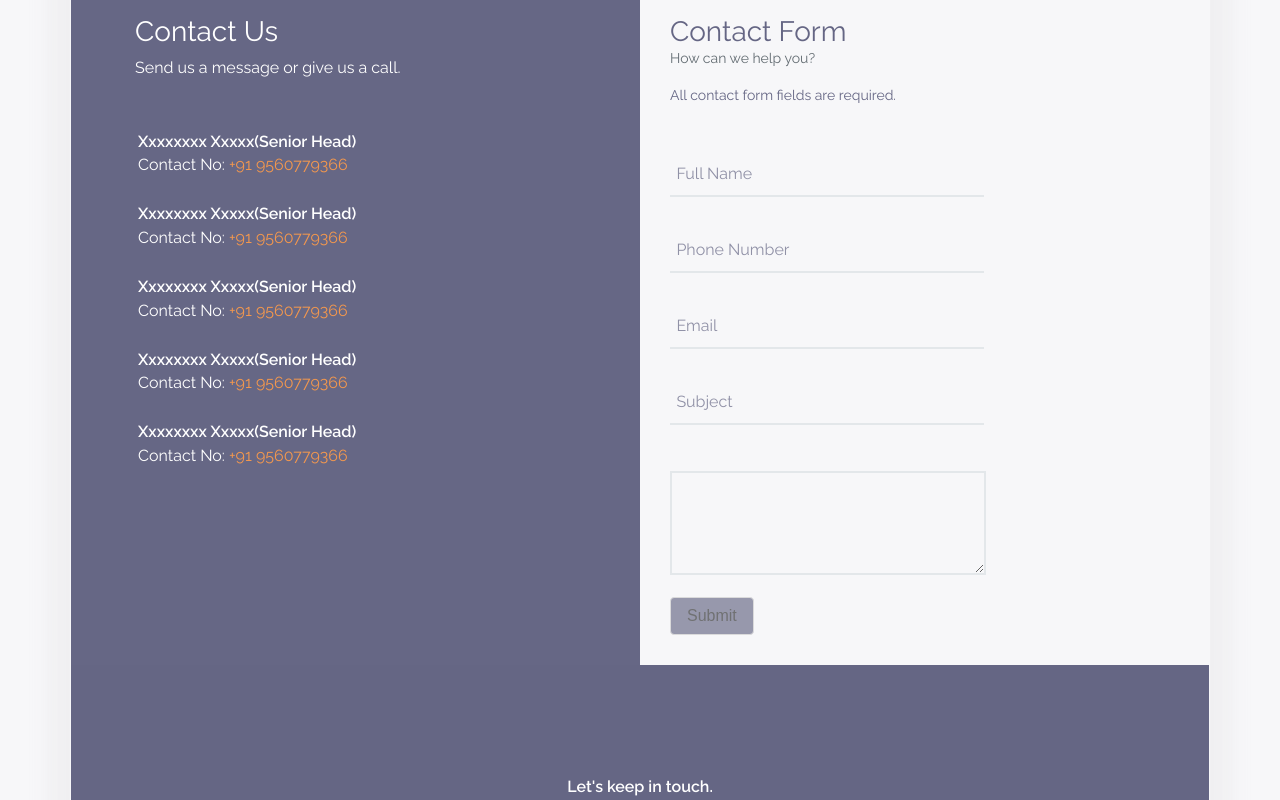
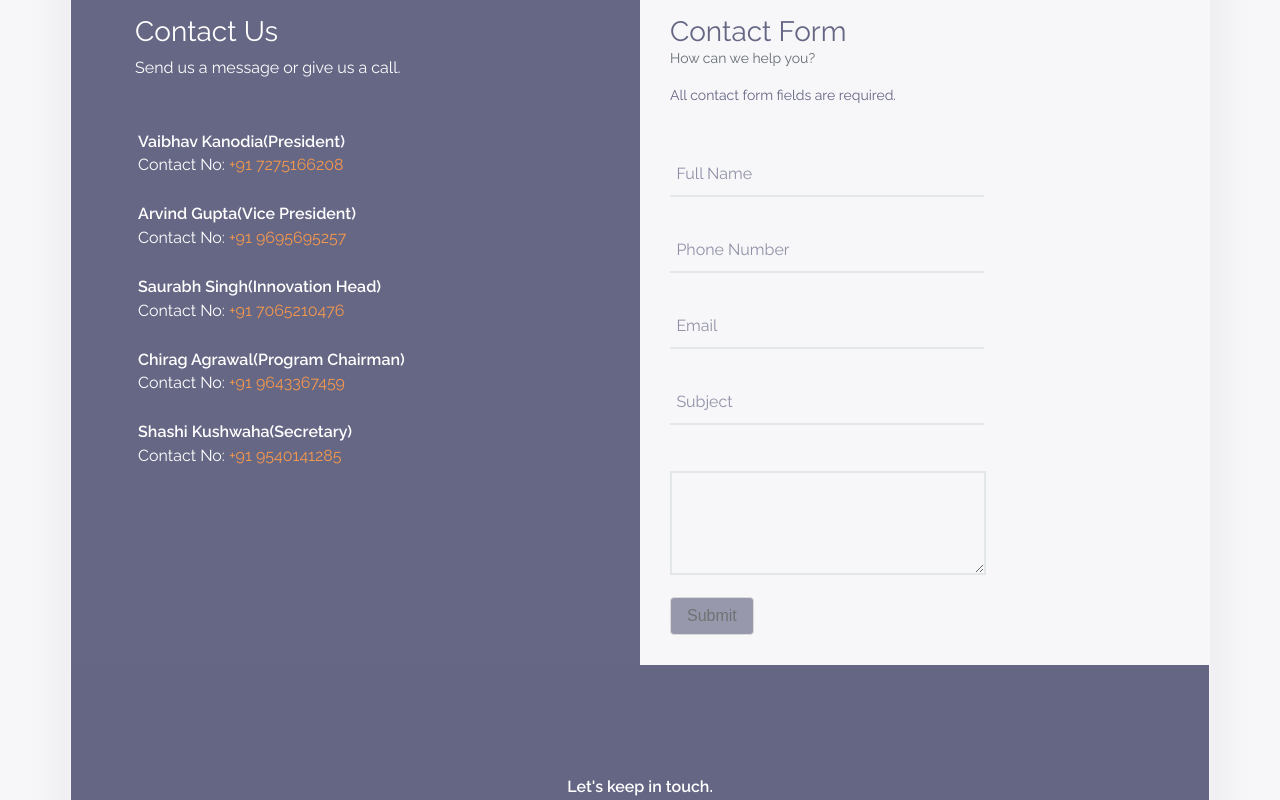
Before and after one commit to deepanshut041/sae, an Angular app in the folder client/: page /contact in a window 1280 px wide. Shown: the part 500-1300 px from the top of the page. Built offline with nearby package versions, Linux system fonts and the light colour scheme; no server answers.

Commit message:
Ready making first angular production

```diff
--- a/client/src/app/app.component.html
+++ b/client/src/app/app.component.html
@@ -20,9 +20,9 @@
                     <div class="box">
                             <h5>Contact Us</h5>
                             <p>For Enquiries:</p>
-                            <p class="phone">+91 XXXXXXXXXX</p>
+                            <p class="phone">+91 7275166208</p>
                             <p>Or fill out our
-                                <a>Contact Form</a>
+                                <a routerLink="./contact">Contact Form</a>
                             </p>
                     </div>
                 </div>
--- a/client/src/app/home/contact/contact.component.html
+++ b/client/src/app/home/contact/contact.component.html
@@ -24,33 +24,33 @@
 
                 <div class="row no-gutters justify-content-center">
                     <div class="col-11 col-md-10 col-lg-10 contact-main">
-                        <h6>Xxxxxxxx Xxxxx(Senior Head)</h6>
+                        <h6>Vaibhav Kanodia(President)</h6>
                         <p>Contact No:
-                            <span>+91 9560779366</span>
+                            <span>+91 7275166208</span>
                         </p>
                     </div>
                     <div class="col-11 col-md-10 col-lg-10 contact-main">
-                        <h6>Xxxxxxxx Xxxxx(Senior Head)</h6>
+                        <h6>Arvind Gupta(Vice President)</h6>
                         <p>Contact No:
-                            <span>+91 9560779366</span>
+                            <span>+91 9695695257</span>
                         </p>
                     </div>
                     <div class="col-11 col-md-10 col-lg-10 contact-main">
-                        <h6>Xxxxxxxx Xxxxx(Senior Head)</h6>
+                        <h6>Saurabh Singh(Innovation Head)</h6>
                         <p>Contact No:
-                            <span>+91 9560779366</span>
+                            <span>+91 7065210476</span>
                         </p>
                     </div>
                     <div class="col-11 col-md-10 col-lg-10 contact-main">
-                        <h6>Xxxxxxxx Xxxxx(Senior Head)</h6>
+                        <h6>Chirag Agrawal(Program Chairman)</h6>
                         <p>Contact No:
-                            <span>+91 9560779366</span>
+                            <span>+91 9643367459</span>
                         </p>
                     </div>
                     <div class="col-11 col-md-10 col-lg-10 contact-main">
-                        <h6>Xxxxxxxx Xxxxx(Senior Head)</h6>
+                        <h6>Shashi Kushwaha(Secretary)</h6>
                         <p>Contact No:
-                            <span>+91 9560779366</span>
+                            <span>+91 9540141285</span>
                         </p>
                     </div>
                 </div>
@@ -105,9 +105,20 @@
             </div>
         </div>
     </div>
-    <!--
-     This is link section for carrer events acar and inovation
-    <div>
-
-    </div> -->
+    <div aria-hidden="true" aria-labelledby="myModalLabel" role="dialog" tabindex="-1" id="myModal" class="modal fade">
+        <div class="modal-dialog">
+            <div class="modal-content">
+                <div class="modal-header">
+                    <h4 class="modal-title">Contact Us</h4>
+                </div>
+                <div class="modal-body">
+                    <p>You response has been recorded we will contact you soon</p>
+                </div>
+                <div class="modal-footer">
+                    <button data-dismiss="modal" class="btn btn-danger" type="button">Close</button>
+                </div>
+            </div>
+        </div>
+    </div>
+    <button style="display:none;" id="modalButton" data-toggle="modal" href="#myModal"></button>
 </div>
--- a/client/src/app/home/contact/contact.component.ts
+++ b/client/src/app/home/contact/contact.component.ts
@@ -29,9 +29,11 @@ export class ContactComponent implements OnInit {
   }
 
   contact(){
+    let contactModal = document.getElementById("modalButton")
     this.mainService.contactUs(this.contactForm.value).subscribe((res)=>{
       console.log(res)
       this.reset()
+      contactModal.click()
     },(err)=>{
       console.log(err)
     })
--- a/client/src/app/home/main/main.component.css
+++ b/client/src/app/home/main/main.component.css
@@ -133,7 +133,7 @@ header img{
 /* About Styles */
 #about{
     background: #fff;
-    padding: 100px 20px;
+    padding: 100px 20px 50px 20px;
 }
 
 #about h1{
--- a/client/src/app/home/main/main.component.html
+++ b/client/src/app/home/main/main.component.html
@@ -5,8 +5,8 @@
             <h1>
                 Setting the Global Standard in Automotive World
             </h1>
-            <p>Trusted partners at every stage of the vehicle lifecycle, our high-quality data empowers intelligent decision-making
-                in a multi-platform world.</p>
+            <p>Our Vision is to Continuously Enrich Knowledge Base of Practitioners in Mobility Industry and Institutions in
+                the Service of Humanity.</p>
         </div>
     </div>
     <!-- This div will contain image at absolute -->
@@ -39,9 +39,7 @@
                             'border': '2px solid ' + event.theme_color,
                             'background': '#fff',
                             'color': event.theme_color
-                        }"
-                        (click)="eventRouter(event.id)"
-                        >Know more</button>
+                        }" (click)="eventRouter(event.id)">Know more</button>
                 </div>
             </div>
         </div>
@@ -72,9 +70,7 @@
                             'border': '2px solid ' + workshop.theme_color,
                             'background': '#fff',
                             'color': workshop.theme_color
-                        }"
-                        (click)="workshopRouter(workshop.name)"
-                        >Find out more</button>
+                        }" (click)="workshopRouter(workshop.name)">Find out more</button>
                 </div>
             </div>
         </div>
@@ -88,21 +84,32 @@
         <img src="{{about_img}}" class="img-fluid">
     </div>
     <div class="row no-gutters justify-content-center">
-        <div class="col-12 col-md-4 col-lg-3">
+        <div class="col-12 col-md-5 col-lg-4">
             <div class="about-box">
                 <p class="text-muted">
-                    Our vast expertise and thoroughly comprehensive data makes for a powerful combination. With a long history of vehicle specifications,
-                    valuations, running cost data and provenance, it’s easy to see how we emerged as market leaders in the
-                    field of automotive data.
+                    SAEINDIA is an affiliate society of SAE International, registered as an Indian non profit engineering and scientific society
+                    dedicated to the advancement of mobility community in India. As an individual member driven society of
+                    mobility practitioners, SAEINDIA comprises members who are individuals from the mobility community, which
+                    includes engineers, executives from industry, government officials, academics and students. Principal
+                    emphasis is placed on transport industries such as automotive, aerospace, and commercial vehicles. SAEINDIA
+                    holds a variety of competitions every year for engineering students across the country. SUPRA SAEINDIA
+                    Student Formula, Baja SAE India, EFFI Cycle, Aero Design, Eco Kart,
+
+
                 </p>
             </div>
         </div>
-        <div class="col-12 col-md-4 col-lg-3">
+        <div class="col-12 col-md-5 col-lg-4">
             <div class="about-box">
                 <p class="text-muted">
-                    Our vast expertise and thoroughly comprehensive data makes for a powerful combination. With a long history of vehicle specifications,
-                    valuations, running cost data and provenance, it’s easy to see how we emerged as market leaders in the
-                    field of automotive data.
+                    To enhance the knowledge base of members who are mobility practitioners within India To provide to its members access to
+                    SAE International programs and services globally enabling them to practice world class standard in productivity
+                    and quality To develop technical and scientific reports and engineering standards for the benefit of
+                    mankind To provide a forum for members to informally exchange views and ideas SAEINDIA is a professional
+                    engineering society whose membership represents practically every engineering and scientific discipline.
+                    Its members combine their specialized abilities to further advance the research, development, design,
+                    manufacture and utilization of vehicles which operate on land, water, air and space.
+
                 </p>
             </div>
         </div>
@@ -116,7 +123,7 @@
             <img src="{{news_img}}" class="img-fluid">
         </div>
         <div class="text-center">
-            <p class="text-muted">Stay informed with sae akgec Extras – all the news, reviews and insights from the automotive industry.</p>
+            <p class="text-muted">Stay informed with sae akgec Extras – all the news, reviews and insights from the automotive world.</p>
             <button>Latest News</button>
         </div>
     </div>
```
